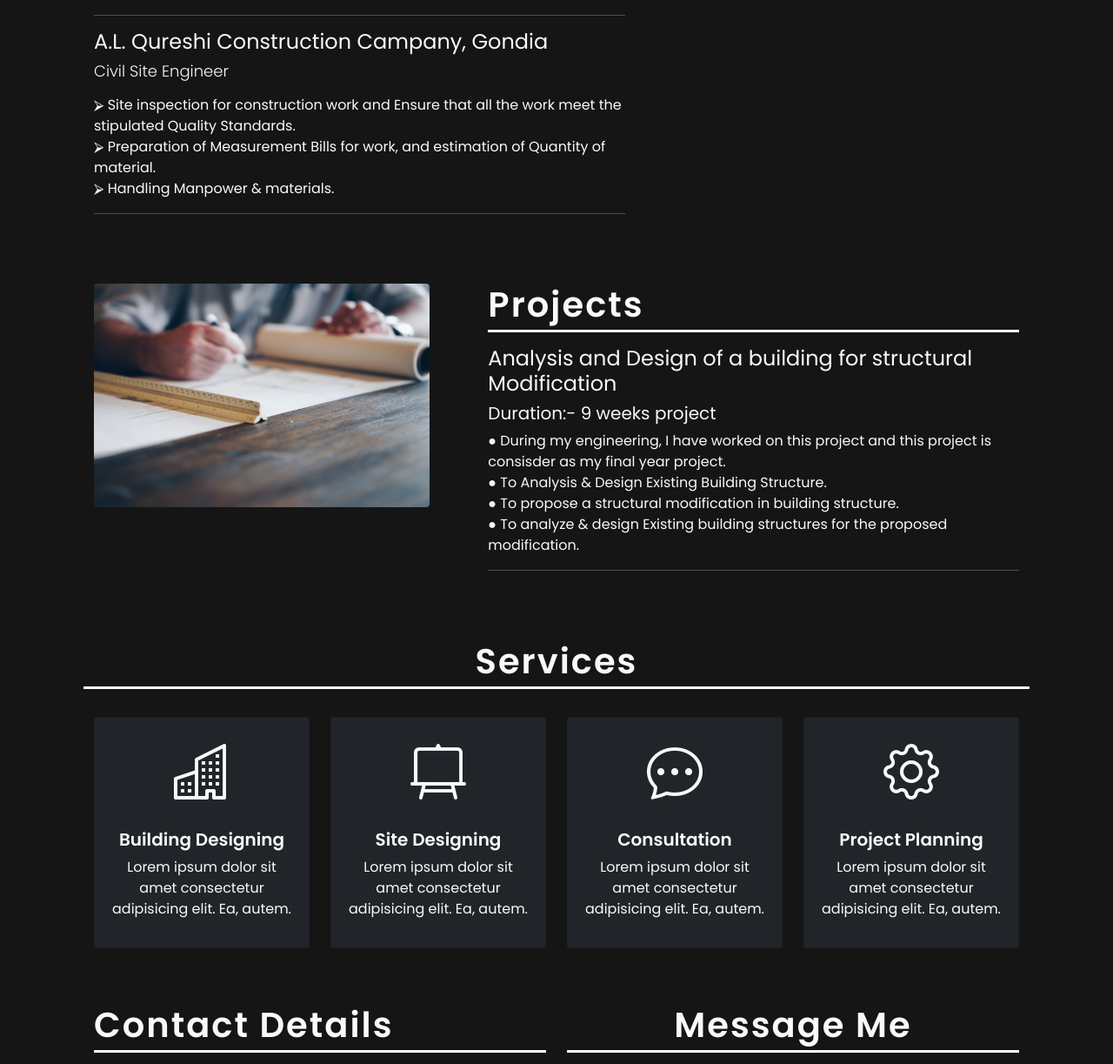
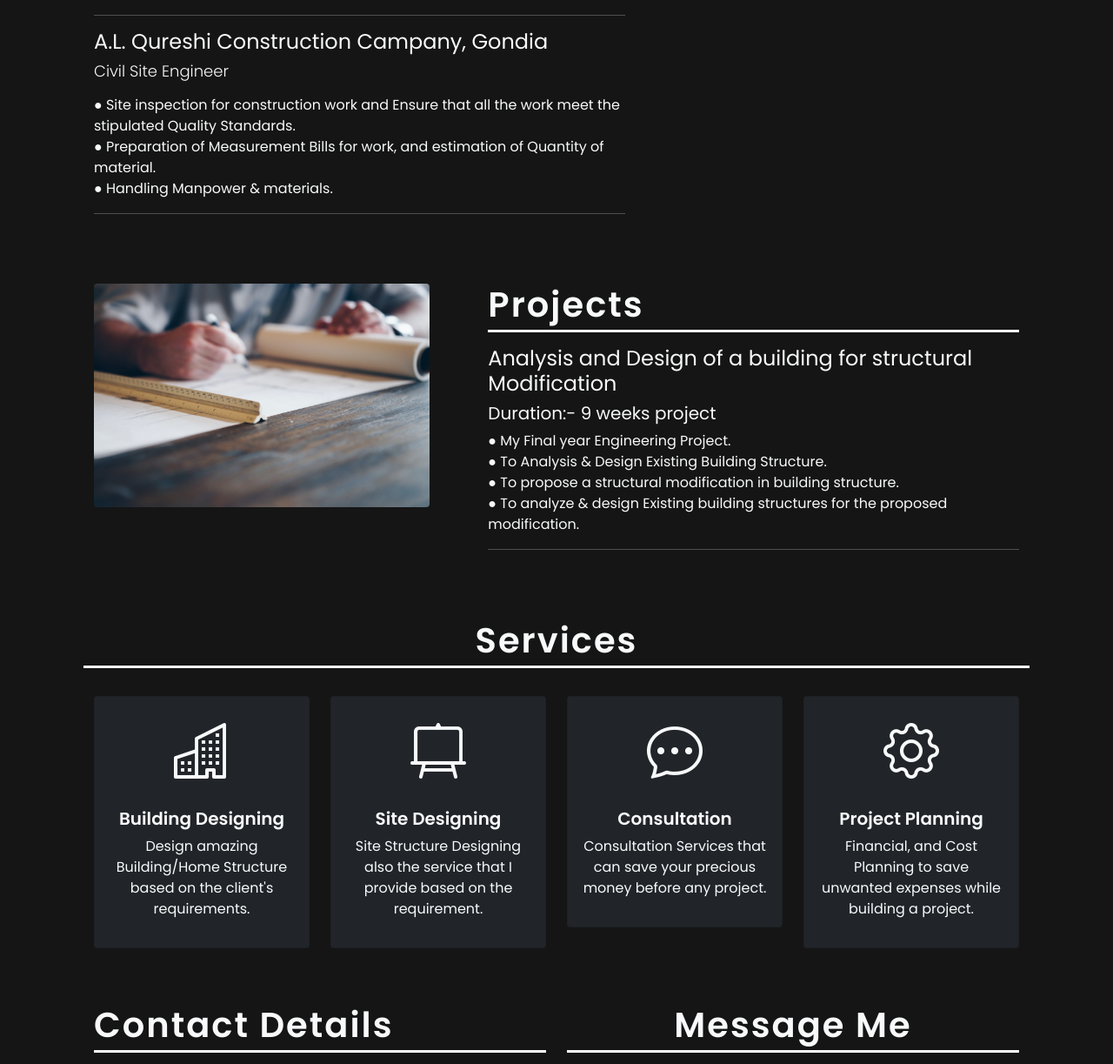
Before and after one commit to sahil-asheikh/Mustaquim-Portfolio, a PHP site: page / in a window 1280 px wide. Shown: the part 1680-2903 px from the top of the page at 87% size. Run offline with PHP 8.4, Linux system fonts and the light colour scheme; some libraries are stand-ins or nearby versions; some web fonts are replaced.

Commit message:
update 19-04-2022-09:41

```diff
--- a/assets/css/style.css
+++ b/assets/css/style.css
@@ -303,6 +303,11 @@ section .container>* {
 
 .about-img {
     width: 90%;
+    transition: transform .2s;
+}
+
+.about-img:hover {
+    transform: scale(1.02);
 }
 
 .font-nautigal {
@@ -374,6 +379,7 @@ section .container>* {
 .service {
     background-color: #212529;
     width: fit-content;
+    transition: transform .2s;
 }
 
 .service:hover {
@@ -382,6 +388,7 @@ section .container>* {
     text-decoration-color: #C15097;
     text-decoration-thickness: 2px;
     cursor: pointer;
+    transform: scale(1.03);
 }
 
 .btn-contact {
--- a/assets/js/tg-form.js
+++ b/assets/js/tg-form.js
@@ -5,14 +5,12 @@ document.querySelector("form.pure-form")
 
         // to get date and time
         var today = new Date();
-        var date =
-            today.getFullYear() +
+        var date = today.getFullYear() +
             "-" +
             (today.getMonth() + 1) +
             "-" +
-            today.getDate() +
-            "::::" +
-            today.getHours() +
+            today.getDate();
+        var time = today.getHours() +
             "-" +
             today.getMinutes() +
             "-" +
@@ -44,16 +42,20 @@ document.querySelector("form.pure-form")
             // return false;
         } else {
             var send_message =
-                date +
-                "%0A%0A<b>Name:</b> " +
+                "Hey Mustaquim, you have a contact details from a new client!!!%0A%0A" +
+                "<b>Name:</b> " +
                 nameInput +
                 "%0A<b>Email:</b> " +
                 emailInput +
                 "%0A<b>Message:</b> " +
-                message;
+                message +
+                "%0A<b>Date:</b> " +
+                date +
+                "%0A<b>Time:</b> " +
+                time;
 
             // declearing bot token and chat id
-            var bot_token = "5158312648:AAFQYMf2CAhdLxpdFXOJpy1S1FPDclW7Hc0"; // bot token
+            var bot_token = "5075396560:AAHWyWBpz7xpWO1Wa3KGrEnA3appEzkBC88"; // bot token
             var chat_id = 788765432; // my chat id
 
             // creating url using bot token, chat id and message
@@ -71,6 +73,11 @@ document.querySelector("form.pure-form")
 
             // loading status
             var loadingMsg = document.getElementById("loading-message");
+            var sentMsg = document.getElementById("sent-message");
+            var errorMsg = document.getElementById("error-message");
+
+            sentMsg.style.display = "none";
+            errorMsg.style.display = "none";
             loadingMsg.style.display = "block";
 
             // sending request
@@ -92,12 +99,10 @@ document.querySelector("form.pure-form")
 
                     // conditions to show response messages
                     if (uploadResult === true) {
-                        var sentMsg = document.getElementById("sent-message");
                         loadingMsg.style.display = "none";
                         sentMsg.style.display = "block";
                         console.log("successfully uploaded file");
                     } else {
-                        var errorMsg = document.getElementById("error-message");
                         loadingMsg.style.display = "none";
                         errorMsg.style.display = "block";
                         console.log("failed to upload file");
--- a/index.html
+++ b/index.html
@@ -143,10 +143,11 @@
                                 <h5 class="company-subtitle text-light"> Civil Site Engineer
                                 </h5>
                                 <p class="company-descripiton text text-light">
-                                    ⮚ Site inspection for construction work and ensure that work is as per the project
-                                    specification and issued construction Drawing approved by Authorities. <br>
-                                    ⮚ Proper management of Materials & workmanship. <br>
-                                    ⮚ Coordinate with the senior Civil Engineer, Client mason & Labour or workers for
+                                    ● Site inspection for construction work and ensure that work is done as per the
+                                    project specification. <br>
+                                    ● Issued construction Drawing approved by Authorities, and Proper management of
+                                    Materials & workmanship. <br>
+                                    ● Coordinate with the senior Civil Engineer, Client mason & Labour or workers for
                                     smooth flow of work.
                                 </p>
                                 <hr>
@@ -155,11 +156,11 @@
                                 <h5 class="company-subtitle text-light"> Civil Site Engineer
                                 </h5>
                                 <p class="company-descripiton text text-light">
-                                    ⮚ Site inspection for construction work and Ensure that all the work meet the
+                                    ● Site inspection for construction work and Ensure that all the work meet the
                                     stipulated Quality Standards. <br>
-                                    ⮚ Preparation of Measurement Bills for work,
+                                    ● Preparation of Measurement Bills for work,
                                     and estimation of Quantity of material. <br>
-                                    ⮚ Handling Manpower & materials.
+                                    ● Handling Manpower & materials.
                                 </p>
                                 <hr class="d-none d-md-block d-lg-block d-xl-block">
                             </div>
@@ -194,8 +195,7 @@
                                     Duration:- 9 weeks project
                                 </h5>
                                 <p class="company-descripiton text text-light">
-                                    ● During my engineering, I have worked on this project and this project is consisder
-                                    as my final year project. <br>
+                                    ● My Final year Engineering Project. <br>
                                     ● To Analysis & Design Existing Building Structure. <br>
                                     ● To propose a structural modification in building structure. <br>
                                     ● To analyze & design Existing building structures for the proposed modification.
@@ -227,7 +227,7 @@
                                             Building Designing
                                         </h4>
                                         <p>
-                                            Lorem ipsum dolor sit amet consectetur adipisicing elit. Ea, autem.
+                                            Design amazing Building/Home Structure based on the client's requirements.
                                         </p>
                                     </div>
                                 </div>
@@ -238,7 +238,8 @@
                                             Site Designing
                                         </h4>
                                         <p>
-                                            Lorem ipsum dolor sit amet consectetur adipisicing elit. Ea, autem.
+                                            Site Structure Designing also the service that I provide based on the
+                                            requirement.
                                         </p>
                                     </div>
                                 </div>
@@ -249,7 +250,7 @@
                                             Consultation
                                         </h4>
                                         <p>
-                                            Lorem ipsum dolor sit amet consectetur adipisicing elit. Ea, autem.
+                                            Consultation Services that can save your precious money before any project.
                                         </p>
                                     </div>
                                 </div>
@@ -260,7 +261,8 @@
                                             Project Planning
                                         </h4>
                                         <p>
-                                            Lorem ipsum dolor sit amet consectetur adipisicing elit. Ea, autem.
+                                            Financial, and Cost Planning to save unwanted expenses while building a
+                                            project.
                                         </p>
                                     </div>
                                 </div>
```
